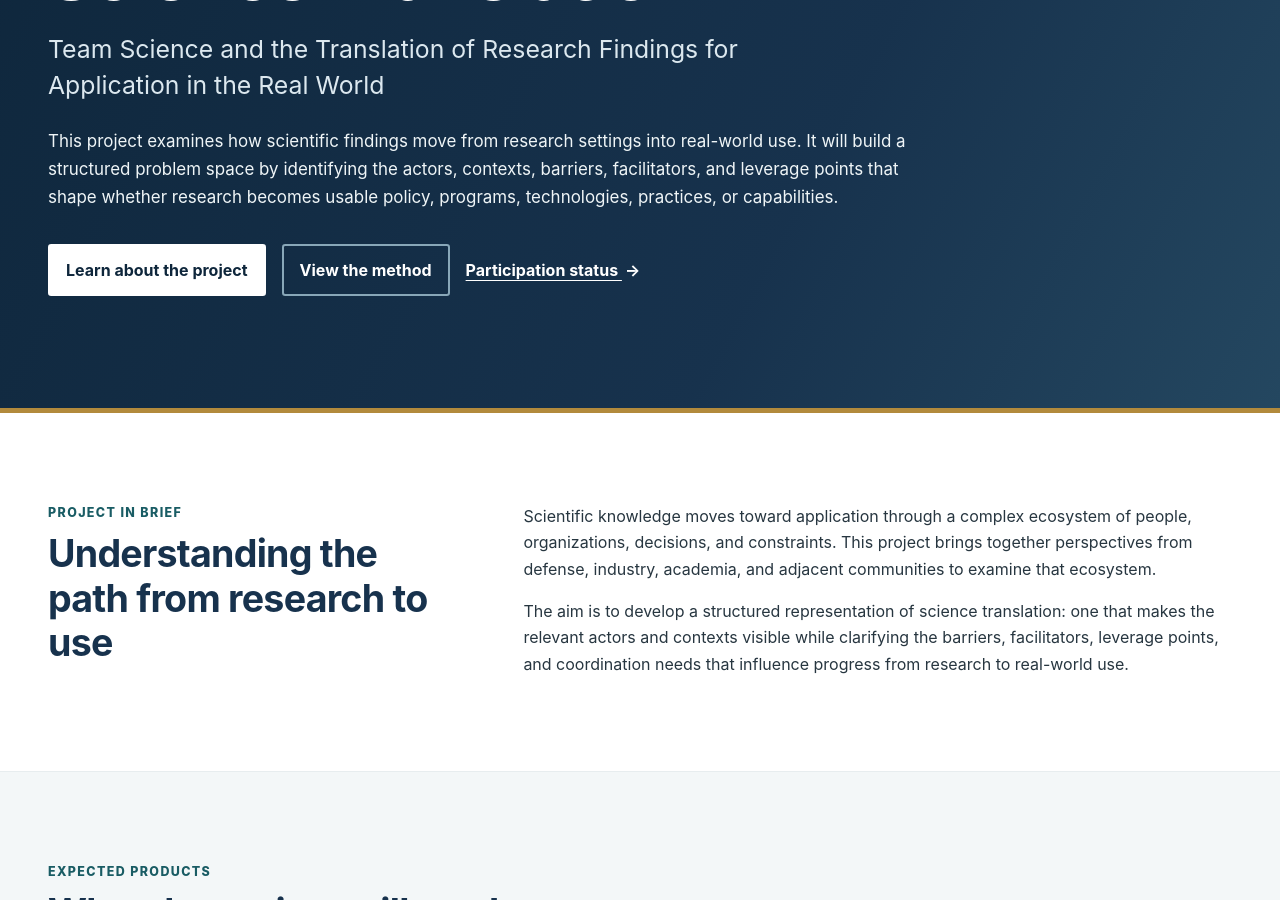
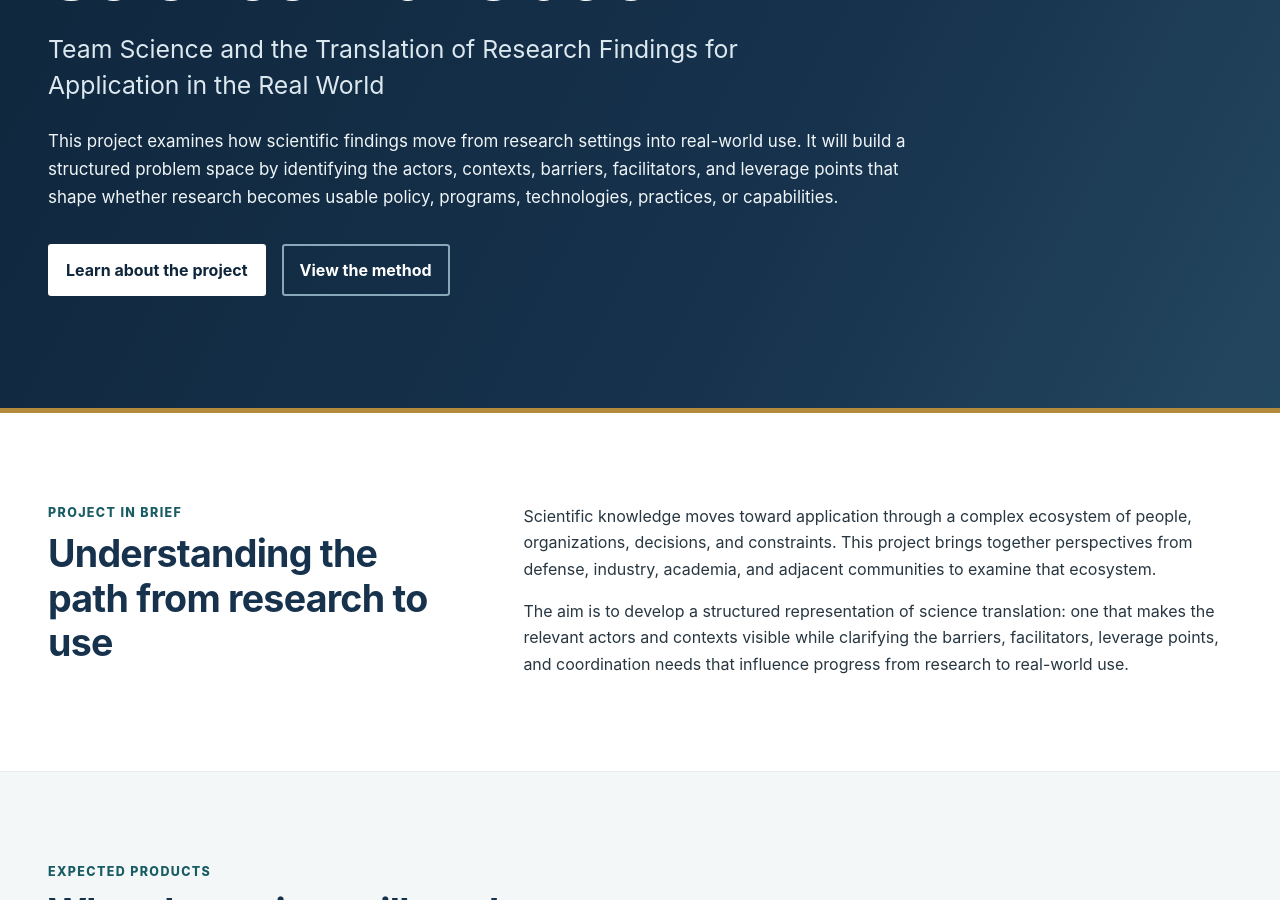
Before and after one commit to rhyse-bendell/building-science-translation-problem-space, a Jekyll site: the page built from index.md, in a window 1280 px wide and 900 px high, scrolled down 355 px. Built offline with Jekyll 4.4.1, drawn with Linux system fonts in a browser that asks for light colours.

Commit message:
Remove participation status hero link

```diff
--- a/index.md
+++ b/index.md
@@ -13,7 +13,6 @@ permalink: /
     <nav class="hero-actions" aria-label="Project links">
       <a class="button button-light" href="{{ '/about/' | relative_url }}">Learn about the project</a>
       <a class="button button-outline" href="{{ '/method/' | relative_url }}">View the method</a>
-      <a class="text-link" href="{{ '/participate/' | relative_url }}">Participation status <span aria-hidden="true">→</span></a>
     </nav>
   </div>
 </section>
```
